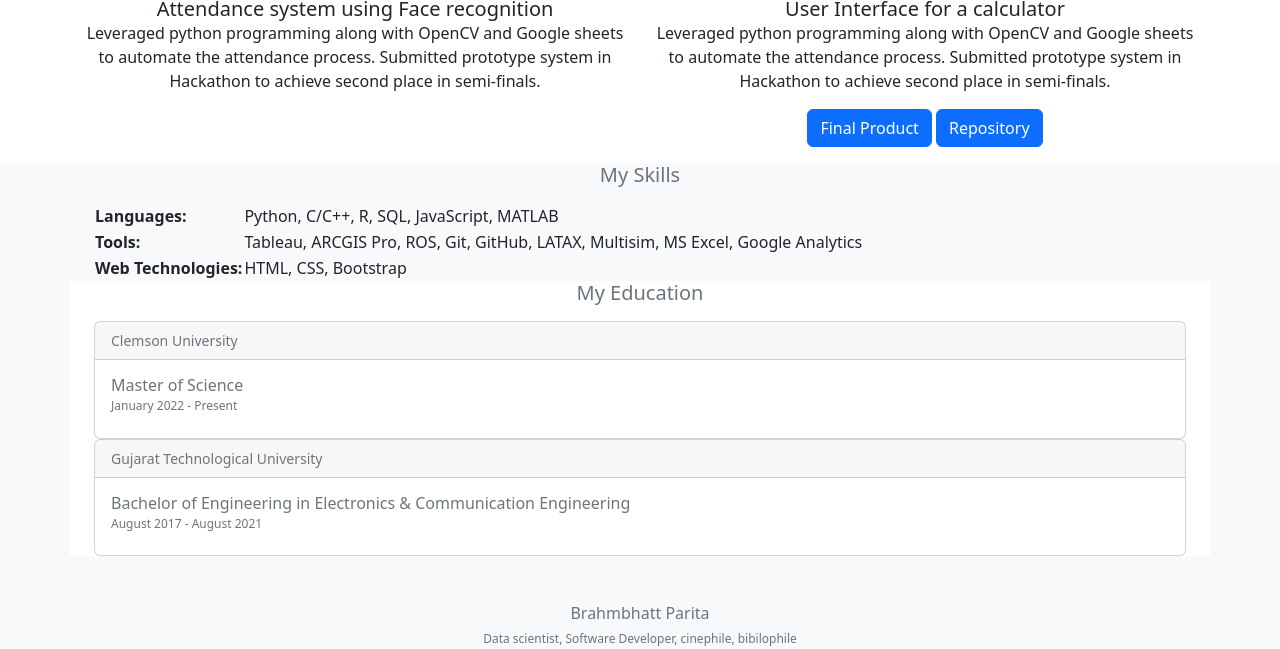
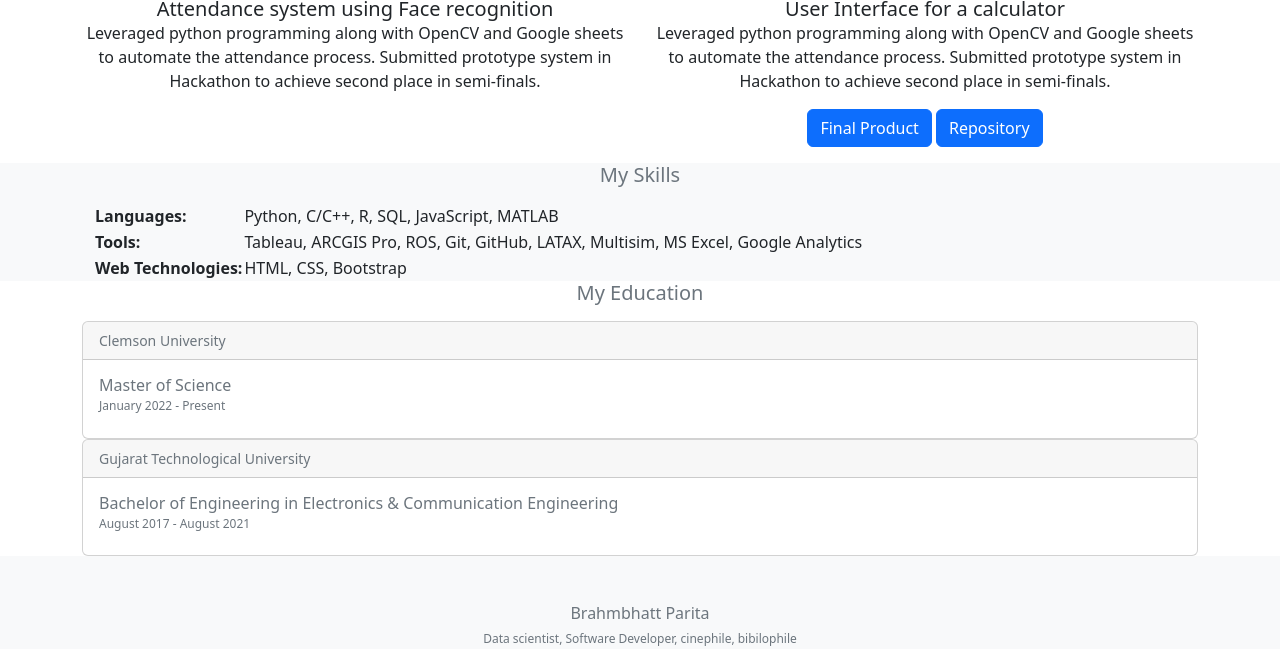
Before and after one commit to paritabrahmbhatt/portfolio_website, a plain HTML site: page index.html in a window 1280 px wide. Shown: the part 1449-2098 px from the top of the page. Drawn offline with nearby package versions, Linux system fonts and the light colour scheme.

Commit message:
Update index.html

```diff
--- a/index.html
+++ b/index.html
@@ -204,7 +204,7 @@
         </div>
       </div>
       <!-------------------------------------------------------------------------------------------------------->
-      <div class="bg-white container" id="education">
+      <div class="bg-white" id="education">
         <h4 class="text-center text-muted mb-3" id="tabtitle">My Education</h4>
         <div class="container">
           <div class="card" >
```
